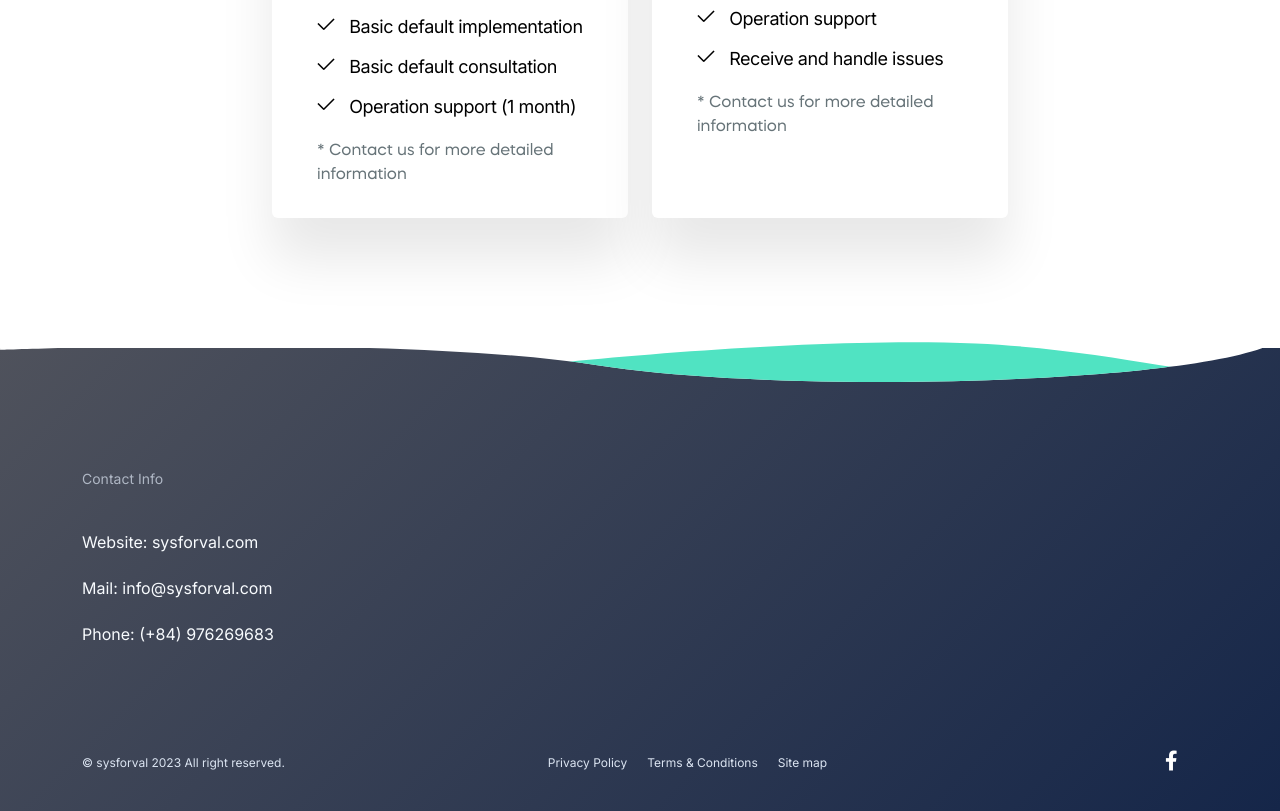
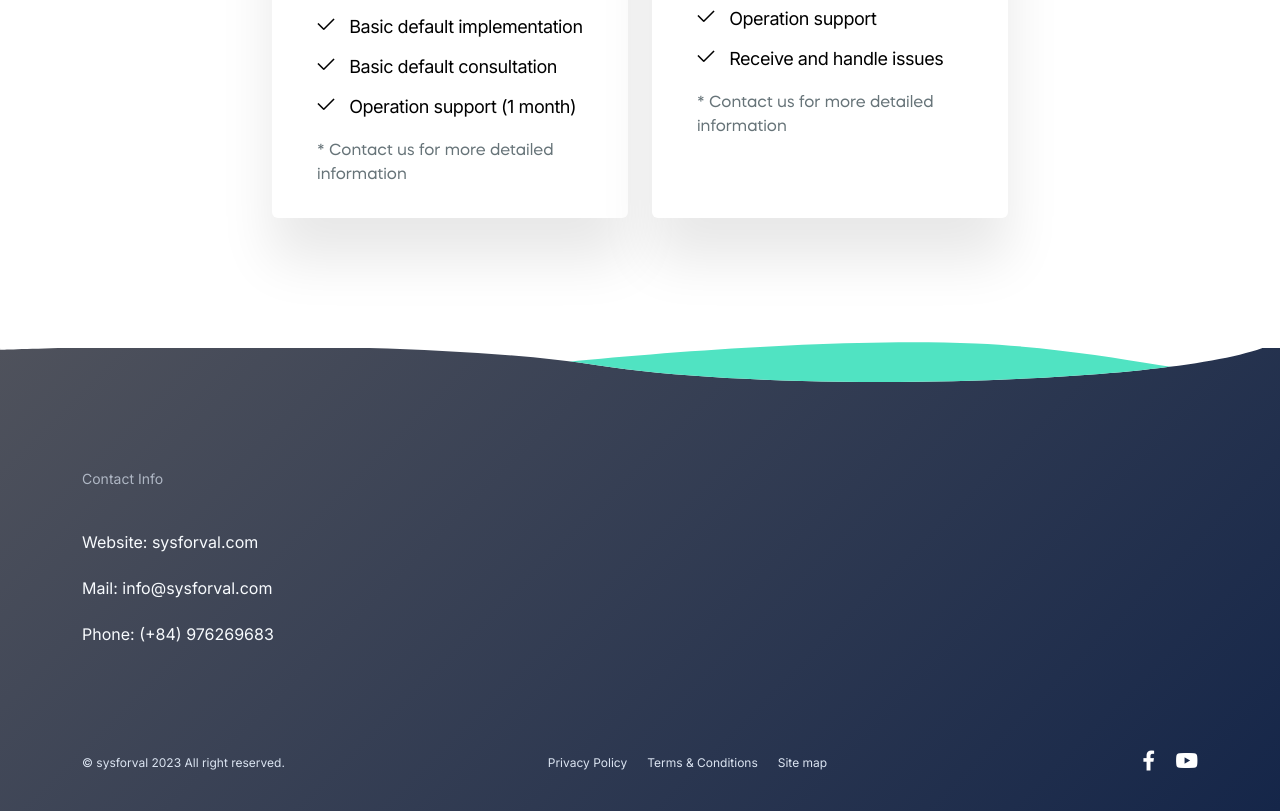
Before and after one commit to TMTzMinhTri/sysforval, a plain HTML site: page index.html in a window 1280 px wide. Shown: the part 3134-3945 px from the top of the page. Drawn offline with Linux system fonts and the light colour scheme.

Commit message:
add icon ytb

```diff
--- a/index.html
+++ b/index.html
@@ -646,7 +646,7 @@
                       <a href="#"><i class="fab fa-twitter"></i></a>
                     </li> -->
                     <li class="d-inline-block">
-                      <a href="https://www.youtube.com/@sysforval"><i class="fab fa-youtube-in"></i></a>
+                      <a href="https://www.youtube.com/@sysforval"><i class="fab fa-youtube"></i></a>
                     </li>
                   </ul>
                 </div>
```
